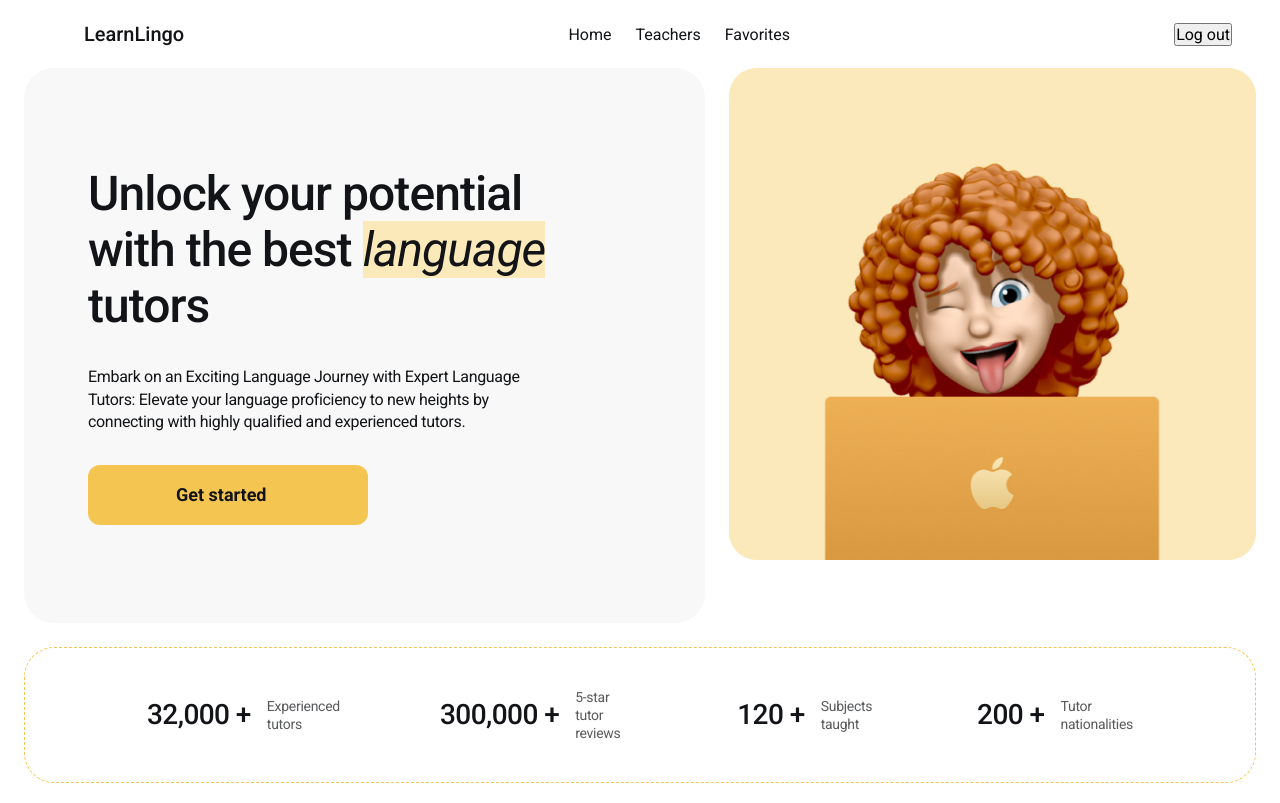
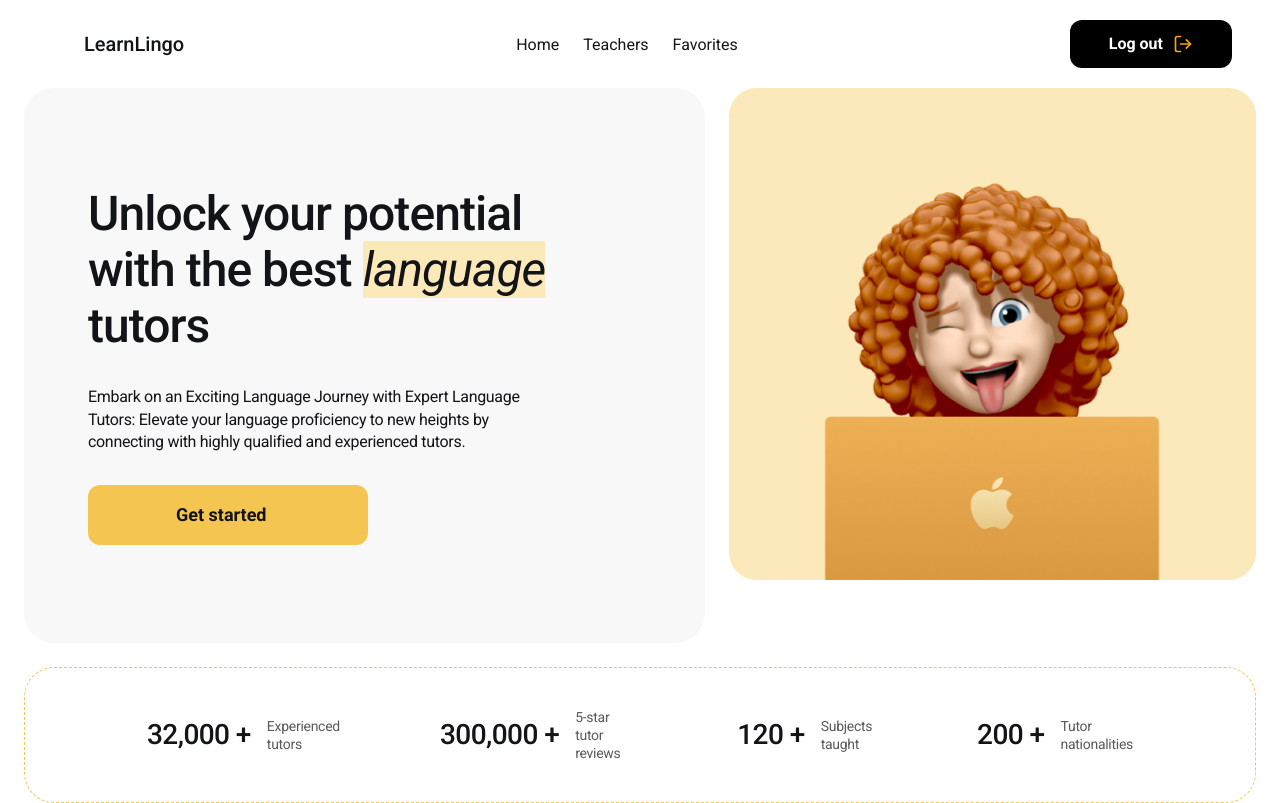
Before and after one commit to denis-ovcharov/language-teachers-react, a React (Vite) app: page / in a window 1280 px wide. Built offline with nearby package versions, Linux system fonts and the light colour scheme; no server answers; sample sign-in values are in the browser's storage.

Commit message:
edited logout btn and added toast invalid credentials

```diff
--- a/src/components/Header/Header.module.css
+++ b/src/components/Header/Header.module.css
@@ -57,3 +57,17 @@
   font-weight: 700;
   color: #121417;
 }
+
+.logoutBtn {
+  border-radius: 12px;
+  padding: 14px 39px;
+  background-color: black;
+  color: white;
+  border: none;
+  cursor: pointer;
+  font-weight: 700;
+  line-height: 125%;
+  display: flex;
+  gap: 10px;
+  white-space: nowrap;
+}
--- a/src/components/Header/Header.tsx
+++ b/src/components/Header/Header.tsx
@@ -6,6 +6,7 @@ import LoginForm from "../LoginForm/LoginForm";
 import RegistrationForm from "../RegistrationForm/RegistrationForm";
 import styles from "./Header.module.css";
 import { LuLogIn } from "react-icons/lu";
+import { FiLogOut } from "react-icons/fi";
 
 type ModalType = "login" | "register" | null;
 
@@ -29,7 +30,10 @@ export default function Header() {
         </nav>
         <div className={styles.actions}>
           {user ? (
-            <button onClick={logout}>Log out</button>
+            <button className={styles.logoutBtn} onClick={logout}>
+              Log out
+              <FiLogOut size={20} color="orange" />
+            </button>
           ) : (
             <>
               <button
--- a/src/components/LoginForm/LoginForm.tsx
+++ b/src/components/LoginForm/LoginForm.tsx
@@ -5,6 +5,7 @@ import * as yup from "yup";
 import { useAuth } from "../../context/AuthContext";
 import styles from "./LoginForm.module.css";
 import { HiOutlineEye, HiOutlineEyeOff } from "react-icons/hi";
+import toast from "react-hot-toast";
 
 const schema = yup.object({
   email: yup.string().email("Invalid email").required("Email is required"),
@@ -36,8 +37,9 @@ export default function LoginForm({ onClose }: LoginFormProps) {
     try {
       await login(data.email, data.password);
       onClose();
-    } catch (error) {
-      console.error(error);
+    } catch {
+      // console.error(error);
+      toast.error("Invalid credentials");
     }
   };
 
```
Also changed, not shown: src/components/BookForm/BookForm.module.css (added), src/components/BookForm/BookForm.tsx (added).
